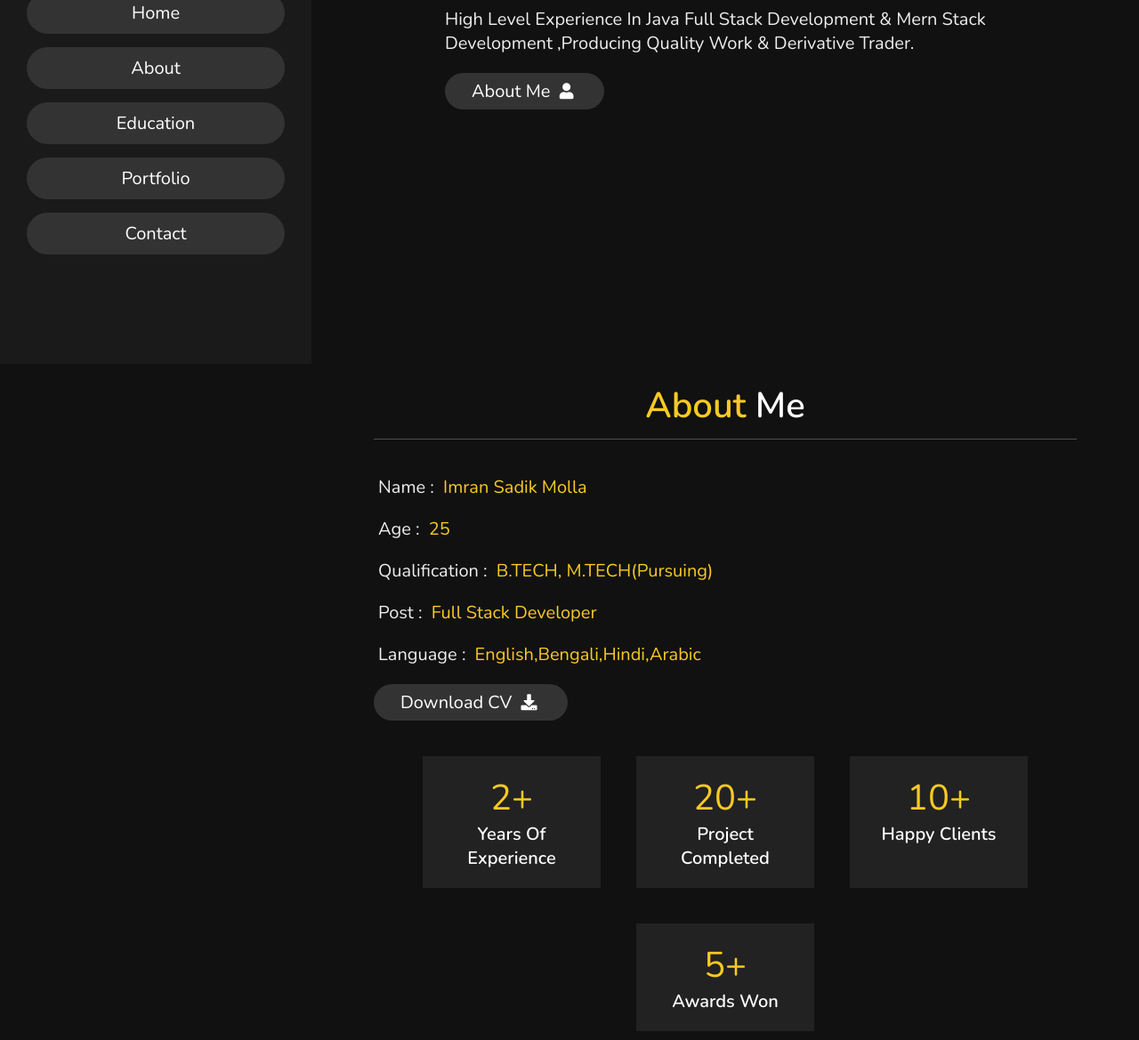
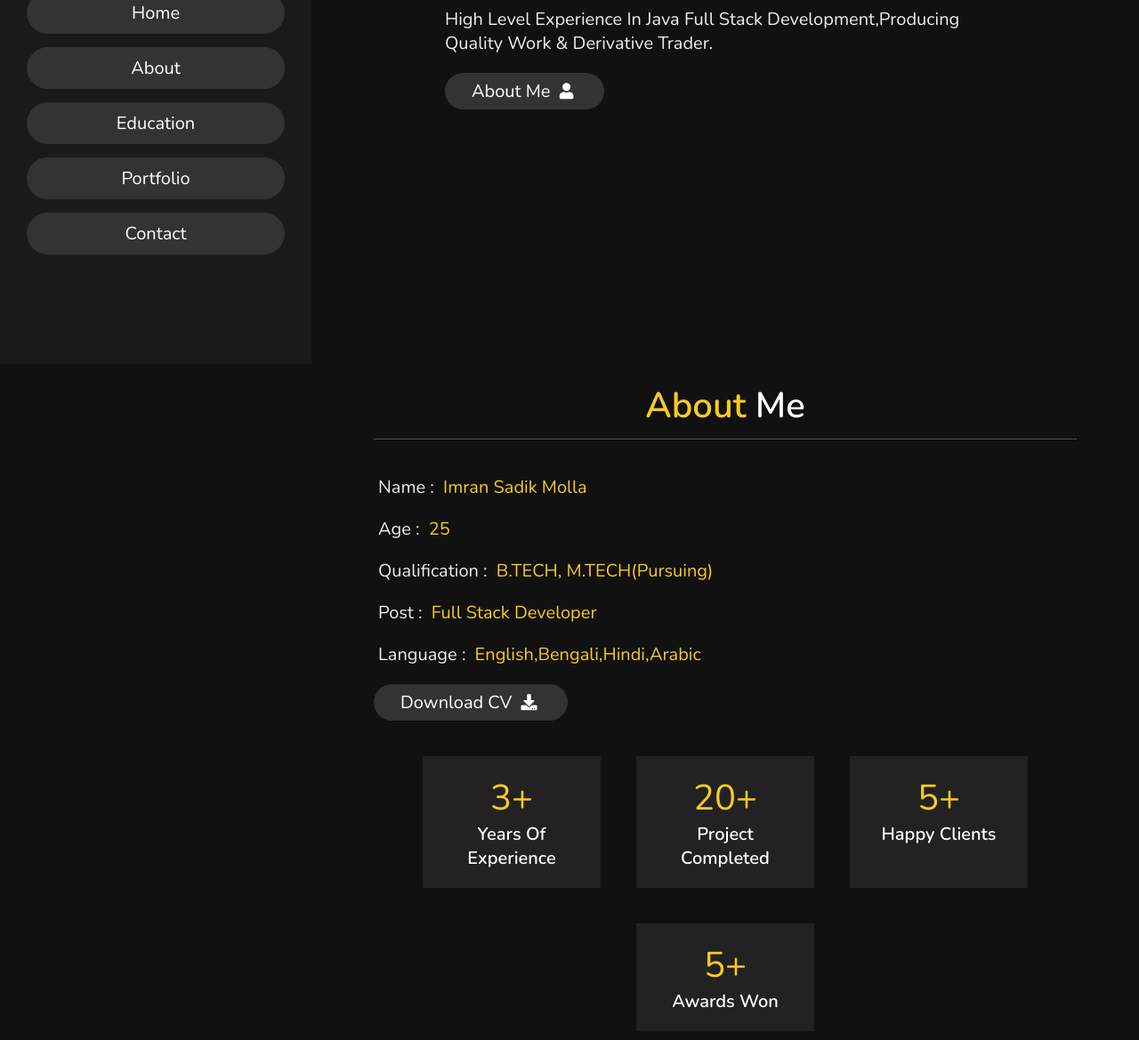
Before and after one commit to imransadikmolla/portfolio, a plain HTML site: page index.html in a window 1280 px wide. Shown: the part 391-1560 px from the top of the page at 89% size. Drawn offline with nearby package versions, Linux system fonts and the light colour scheme.

Commit message:
Update index.html

```diff
--- a/index.html
+++ b/index.html
@@ -46,7 +46,7 @@
 
     <h3>HI THERE !</h3>
     <h1>I'M <span>imran sadik molla </span></h1>
-    <p> High level experience in java full stack development & mern stack development ,producing quality work & derivative trader.
+    <p> High level experience in java full stack development,producing quality work & derivative trader.
     </p>
     <a href="#about"><button class="btn">about me <i class="fas fa-user"></i></button></a>
 
@@ -74,7 +74,7 @@
     <div class="counter">
 
         <div class="box">
-            <span>2+</span>
+            <span>3+</span>
             <h3>years of experience</h3>
         </div>
 
@@ -84,7 +84,7 @@
         </div>
 
         <div class="box">
-            <span>10+</span>
+            <span>5+</span>
             <h3>happy clients</h3>
         </div>
 
@@ -189,7 +189,7 @@
         <h3 class="title">contact info</h3>
 
         <div class="info">
-            <h3> <i class="fas fa-envelope"></i> imransadikm@gmail.com </h3>
+            <h3> <i class="fas fa-envelope"></i> imransadikmolla@gmail.com </h3>
             <h3> <i class="fas fa-phone"></i> +91 7548017375 </h3>
             <h3> <i class="fas fa-phone"></i> +91 8972035131 </h3>
 
```
